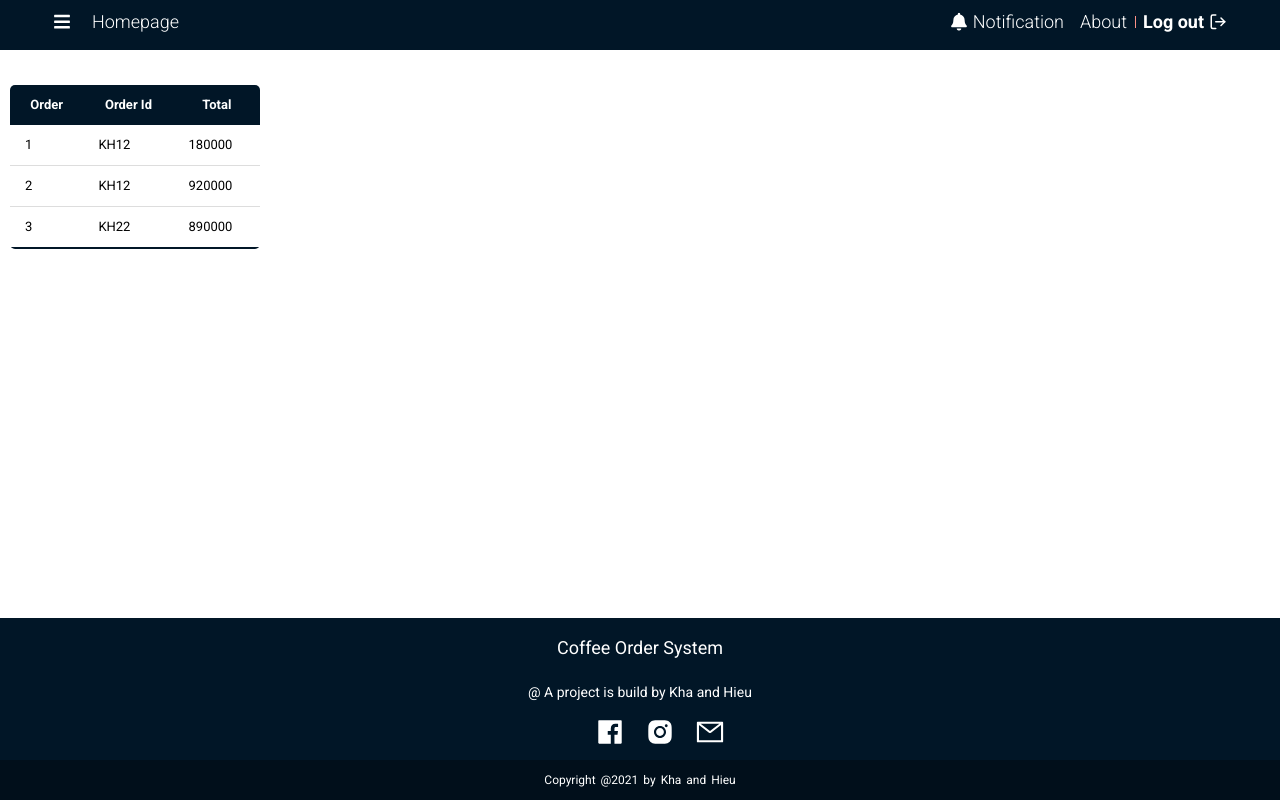
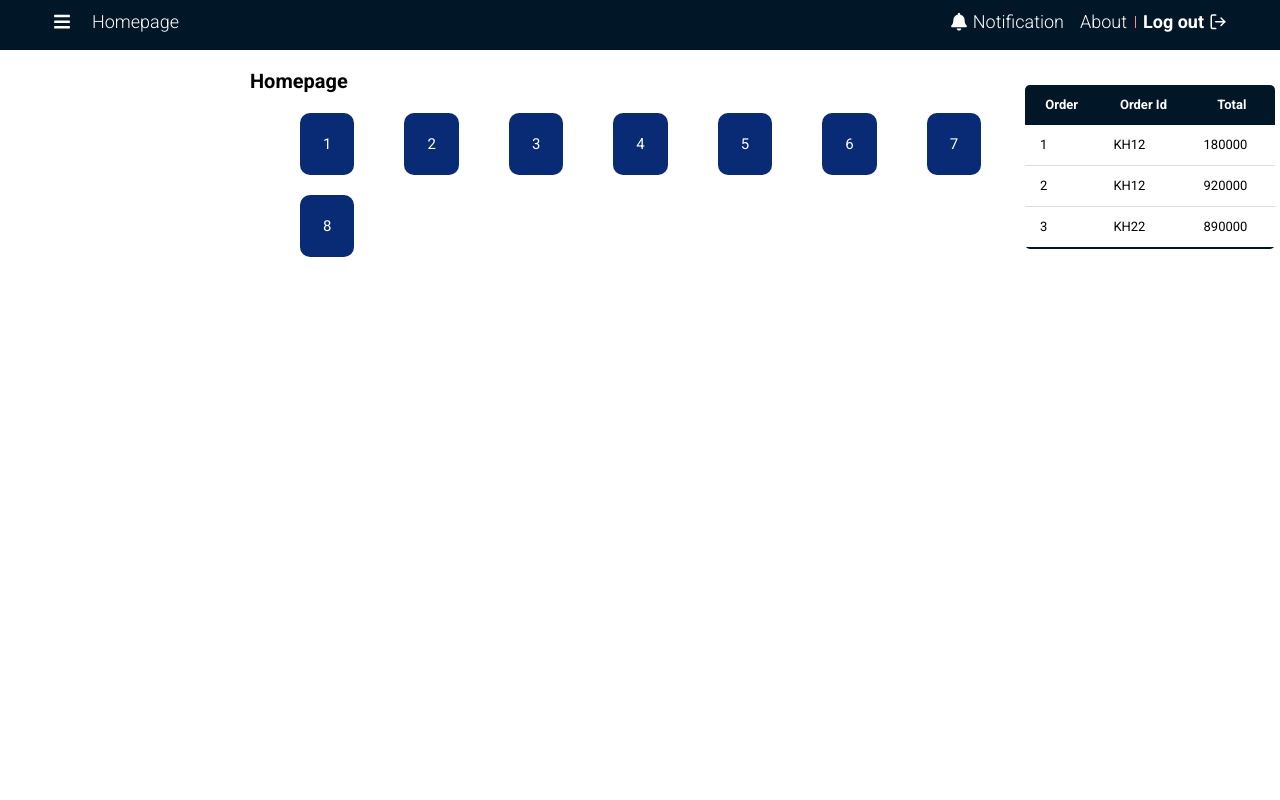
Before and after one commit to thuckhapham/QuanLy_coffee, a React (Create React App) app in the folder react-frontend-tlcn/: page / in a window 1280 px wide. Built offline with nearby package versions, Linux system fonts and the light colour scheme.

Commit message:
them so order, tao bang don vua order

```diff
--- a/react-frontend-tlcn/src/App.js
+++ b/react-frontend-tlcn/src/App.js
@@ -2,10 +2,11 @@ import './App.css';
 import Header from './Components/Header/Header'
 import Sidebar from './Components/Sidebar/Sidebar';
 import Member from './Pages/Member/Member'
-import Inventory from './Pages/Inventory'
+import Inventory from './Pages/Homepage/Homepage'
 import Footer from './Components/Footer/Footer'
 import { BrowserRouter as Router, Route, Switch } from 'react-router-dom'
 import OrderHistory from './Components/OrderHistory/OrderHistory';
+import Homepage from './Pages/Homepage/Homepage';
 
 // import { BrowserRouter as Router, Switch , Route } from 'react-router-dom'
 
@@ -17,6 +18,7 @@ function App() {
         <Router>
           <Header />
           <div className="main">
+            <Route path="/" exact={true} component={Homepage} />
             <Route path="/member" exact={true} component={Member} />
             <OrderHistory />
           </div>
--- a/react-frontend-tlcn/src/Components/Footer/Footer.css
+++ b/react-frontend-tlcn/src/Components/Footer/Footer.css
@@ -7,6 +7,7 @@
     left: 0;
     right: 0;
     color: var(--white-color);
+    display: none;
 }
 .footer__content {
     display: flex;
--- /dev/null
+++ b/react-frontend-tlcn/src/Pages/Homepage/Homepage.css
@@ -0,0 +1,28 @@
+.homepage {
+    margin: 10px 10px 10px 250px;
+    width: 780px;
+}
+.homepage__contain {
+    display: flex;
+    flex-wrap: wrap;
+}
+.homepage__order-link {
+    /* display: inline-block;
+    text-decoration: none; */
+    /* background-color: transparent; */
+    margin: 10px 0 10px 50px;
+    border: none;
+    outline: none;
+    color: #fff;
+    background-color: rgb(9, 43, 117);
+    padding: 23px;
+    border-radius: 10px;
+    cursor: pointer;
+    transition: opacity .2s ease;
+    font-size: 1.5rem;
+    min-width: 30px;
+    text-decoration: none;
+}
+.homepage__order-link:hover {
+    opacity: .8;
+}
--- /dev/null
+++ b/react-frontend-tlcn/src/Pages/Homepage/Homepage.js
@@ -0,0 +1,30 @@
+import React, { useState } from 'react'
+import './Homepage.css'
+import Member from '../Member/Member'
+import { Link } from 'react-router-dom'
+
+function Homepage() {
+    const [currentNumber, setCurrentNumber] = useState(false)
+    return (
+        <>
+            <div className="homepage">
+                <h1>Homepage</h1>
+                <div className="homepage__contain">
+                    <Link className="homepage__order-link" to="/member">
+                            1
+                    </Link>
+                    <Link className="homepage__order-link">2</Link>
+                    <Link className="homepage__order-link">3</Link>
+                    <Link className="homepage__order-link">4</Link>
+                    <Link className="homepage__order-link">5</Link>
+                    <Link className="homepage__order-link">6</Link>
+                    <Link className="homepage__order-link">7</Link>
+                    <Link className="homepage__order-link">8</Link>
+                </div>
+
+            </div>
+        </>
+    )
+}
+
+export default Homepage
```
Lines whose indentation alone changed are shown as unchanged.
